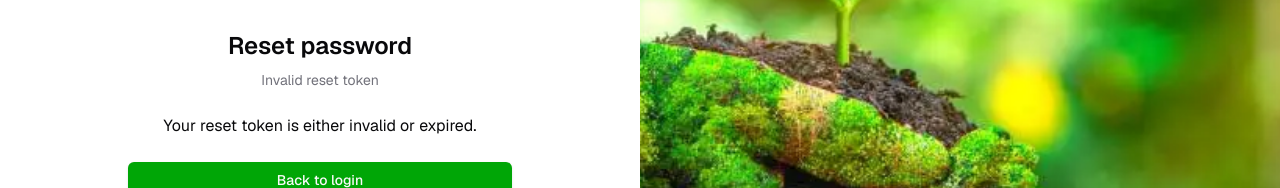
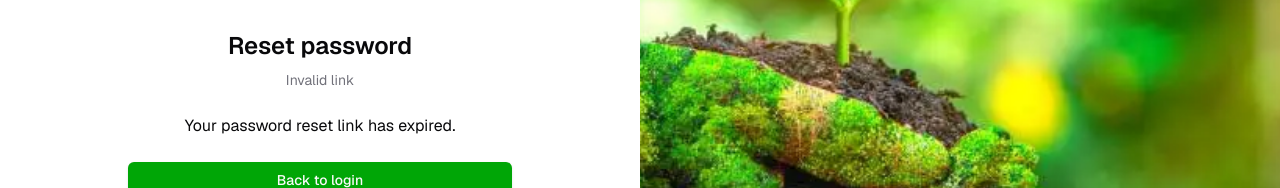
Before and after one commit to victoribironke/willow-frontend, a Next.js app: page /auth/reset-password in a window 1280 px wide. Shown: the part 306-494 px from the top of the page. Built offline with nearby package versions, Linux system fonts and the light colour scheme.

Commit message:
Update reset-password.tsx

```diff
--- a/src/components/auth/reset-password.tsx
+++ b/src/components/auth/reset-password.tsx
@@ -70,7 +70,7 @@ const ResetPassword = () => {
       <div className="flex flex-col items-center gap-2 text-center">
         <h1 className="text-2xl font-semibold">Reset password</h1>
         <p className="text-balance text-sm text-muted-foreground">
-          {error ? "Invalid reset token" : "Enter your new password below"}
+          {error ? "Invalid link" : "Enter your new password below"}
         </p>
       </div>
 
@@ -125,7 +125,7 @@ const ResetPassword = () => {
       ) : (
         <div className="grid gap-6">
           <p className="w-full text-center">
-            Your reset token is either invalid or expired.
+            Your password reset link has expired.
           </p>
 
           <Link href={PAGES.auth.login}>
```
